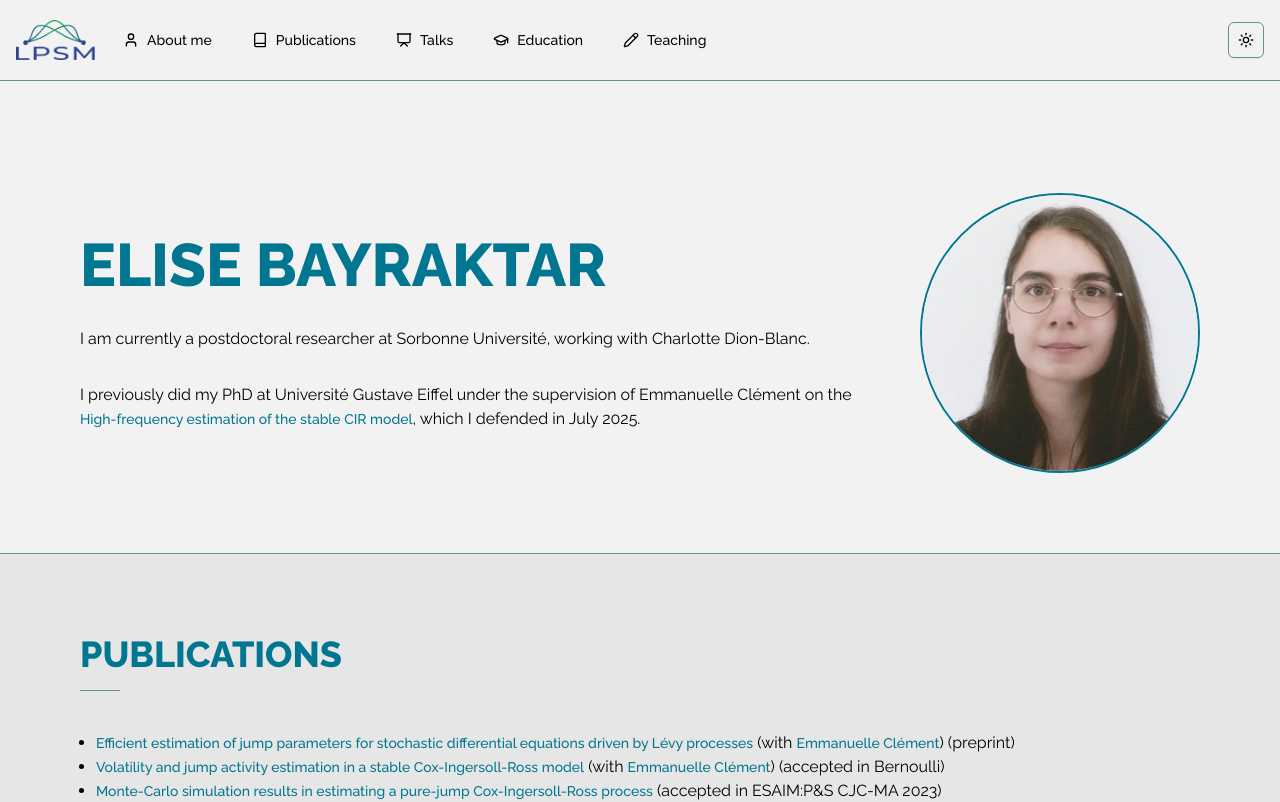
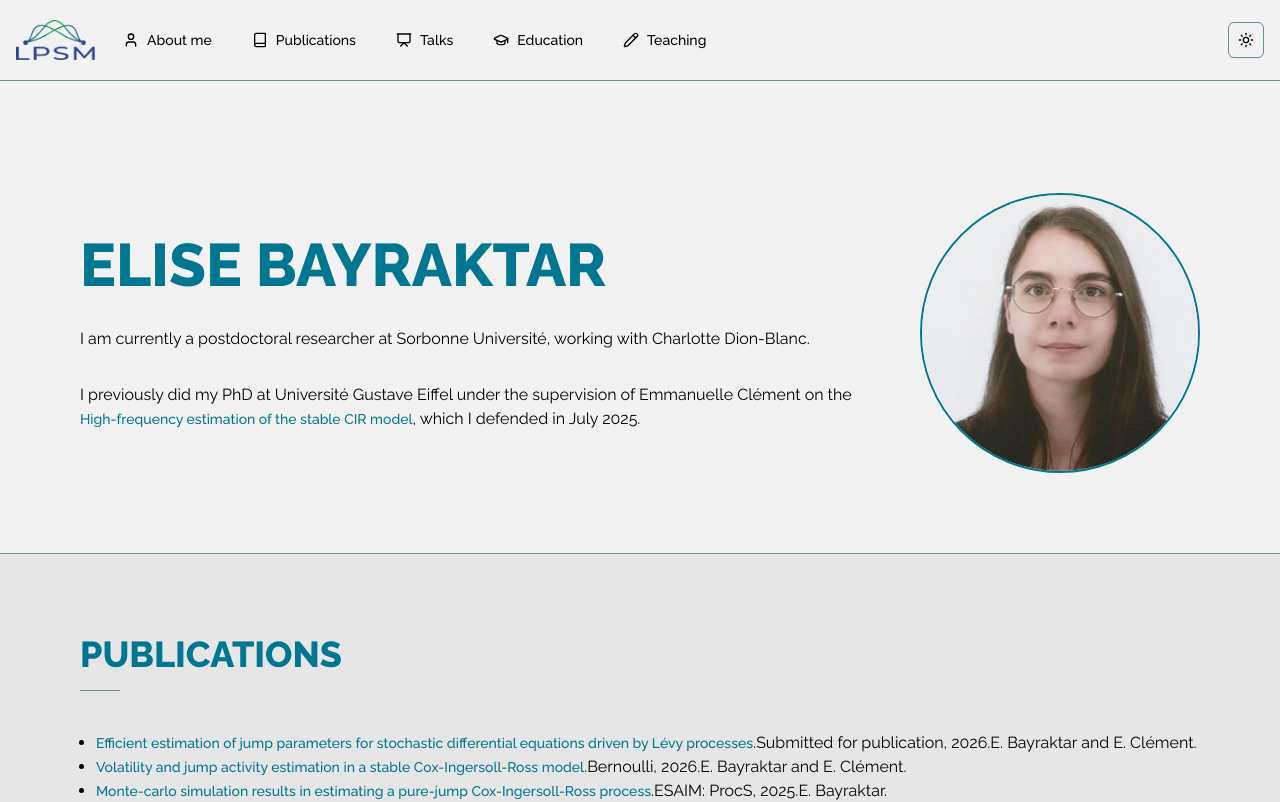
Before and after one commit to elisebayraktar/elisebayraktar.github.io, a React (Vite) app: page / in a window 1280 px wide. Shown: the top 802 px of the page. Built offline with nearby package versions, Linux system fonts and the light colour scheme.

Commit message:
feat: udpate publications

```diff
--- a/src/components/sections/publications.tsx
+++ b/src/components/sections/publications.tsx
@@ -2,59 +2,46 @@ import { Link } from '../ui/link'
 
 interface Publication {
   halId: string
-  coAuthor?: { link: string; name: string }
+  yearAndJournal: string
+  authors: string[]
   label: string
-  status?: string
 }
+
+const defaultAuthors = ['E. Bayraktar']
 
 const publications: Publication[] = [
   {
     halId: 'hal-05239430',
-    coAuthor: {
-      name: 'Emmanuelle Clément',
-      link: 'https://perso.math.u-pem.fr/clement.emmanuelle/',
-    },
+    yearAndJournal: 'Submitted for publication, 2026',
+    authors: [...defaultAuthors, 'E. Clément'],
     label: 'Efficient estimation of jump parameters for stochastic differential equations driven by Lévy processes',
-    status: 'preprint',
   },
   {
     halId: 'hal-04662856',
-    coAuthor: {
-      name: 'Emmanuelle Clément',
-      link: 'https://perso.math.u-pem.fr/clement.emmanuelle/',
-    },
+    yearAndJournal: 'Bernoulli, 2026',
+    authors: [...defaultAuthors, 'E. Clément'],
     label: 'Volatility and jump activity estimation in a stable Cox-Ingersoll-Ross model',
-    status: 'accepted in Bernoulli',
   },
   {
     halId: 'hal-04458194v2',
-    label: 'Monte-Carlo simulation results in estimating a pure-jump Cox-Ingersoll-Ross process',
-    status: 'accepted in ESAIM:P&S CJC-MA 2023',
+    yearAndJournal: 'ESAIM: ProcS, 2025',
+    authors: defaultAuthors,
+    label: 'Monte-carlo simulation results in estimating a pure-jump Cox-Ingersoll-Ross process',
   },
   {
     halId: 'hal-04037024v4',
-    coAuthor: {
-      name: 'Emmanuelle Clément',
-      link: 'https://perso.math.u-pem.fr/clement.emmanuelle/',
-    },
+    yearAndJournal: 'Bernoulli, 2025',
+    authors: [...defaultAuthors, 'E. Clément'],
     label: 'Estimation of a pure-jump stable Cox-Ingersoll-Ross process',
-    status: 'Bernoulli',
   },
 ]
 
 export default function Publications() {
   return (
     <ul className="ml-4 list-disc">
-      {publications.map(({ halId, coAuthor, label, status: additionalInfos }) => (
+      {publications.map(({ halId, authors, label, yearAndJournal }) => (
         <li key={halId}>
-          <Link href={`https://hal.science/${halId}`}>{label}</Link>
-          {coAuthor && (
-            <>
-              &#32;(with&#32;
-              <Link href={coAuthor.link}>{coAuthor.name}</Link>)
-            </>
-          )}
-          &#32;({additionalInfos})
+          <Link href={`https://hal.science/${halId}`}>{label}</Link>.{yearAndJournal}.{authors.join(' and ')}.
         </li>
       ))}
     </ul>
--- a/src/components/ui/link.tsx
+++ b/src/components/ui/link.tsx
@@ -1,4 +1,6 @@
 import type { VariantProps } from 'class-variance-authority'
+
+import { cn } from '@/lib/utils'
 
 import { Button, type buttonVariants } from './button'
 
@@ -9,5 +11,5 @@ export const Link = ({
   size = 'fit',
   ...props
 }: React.ComponentProps<'a'> & VariantProps<typeof buttonVariants>) => (
-  <Button render={<a {...props}>{children}</a>} className={className} variant={variant} size={size} />
+  <Button render={<a {...props}>{children}</a>} className={cn('whitespace-normal', className)} variant={variant} size={size} />
 )
```
Also changed, not shown: .zed/settings.json (added).
